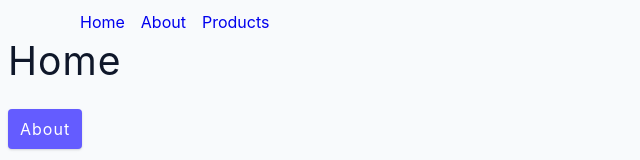
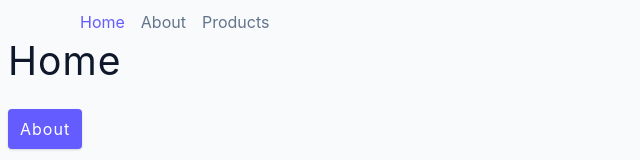
Before and after one commit to codeWithAshith/React-Router-6, a React (Create React App) app: page / in a window 1280 px wide. Shown: the top 160 px of the page, without its empty margins (0-640 px from the left). Built offline with nearby package versions, Linux system fonts and the light colour scheme.

Commit message:
09. NavLink - active page

```diff
--- a/src/components/NavBar.jsx
+++ b/src/components/NavBar.jsx
@@ -1,13 +1,31 @@
 import React from "react";
-import { Link } from "react-router-dom";
+import { Link, NavLink } from "react-router-dom";
 
 const NavBar = () => {
   return (
     <>
       <nav className="navbar">
-        <Link to="/">Home</Link>
-        <Link to="/about">About</Link>
-        <Link to="/products">Products</Link>
+        <NavLink
+          to="/"
+          //   style={({ isActive }) => {
+          // return { color: isActive ? "red" : "grey" };
+          //   }}
+          className={({ isActive }) => (isActive ? "link active" : "link")}
+        >
+          Home
+        </NavLink>
+        <NavLink
+          to="/about"
+          className={({ isActive }) => (isActive ? "link active" : "link")}
+        >
+          About
+        </NavLink>
+        <NavLink
+          to="/products"
+          className={({ isActive }) => (isActive ? "link active" : "link")}
+        >
+          Products
+        </NavLink>
       </nav>
     </>
   );
```
